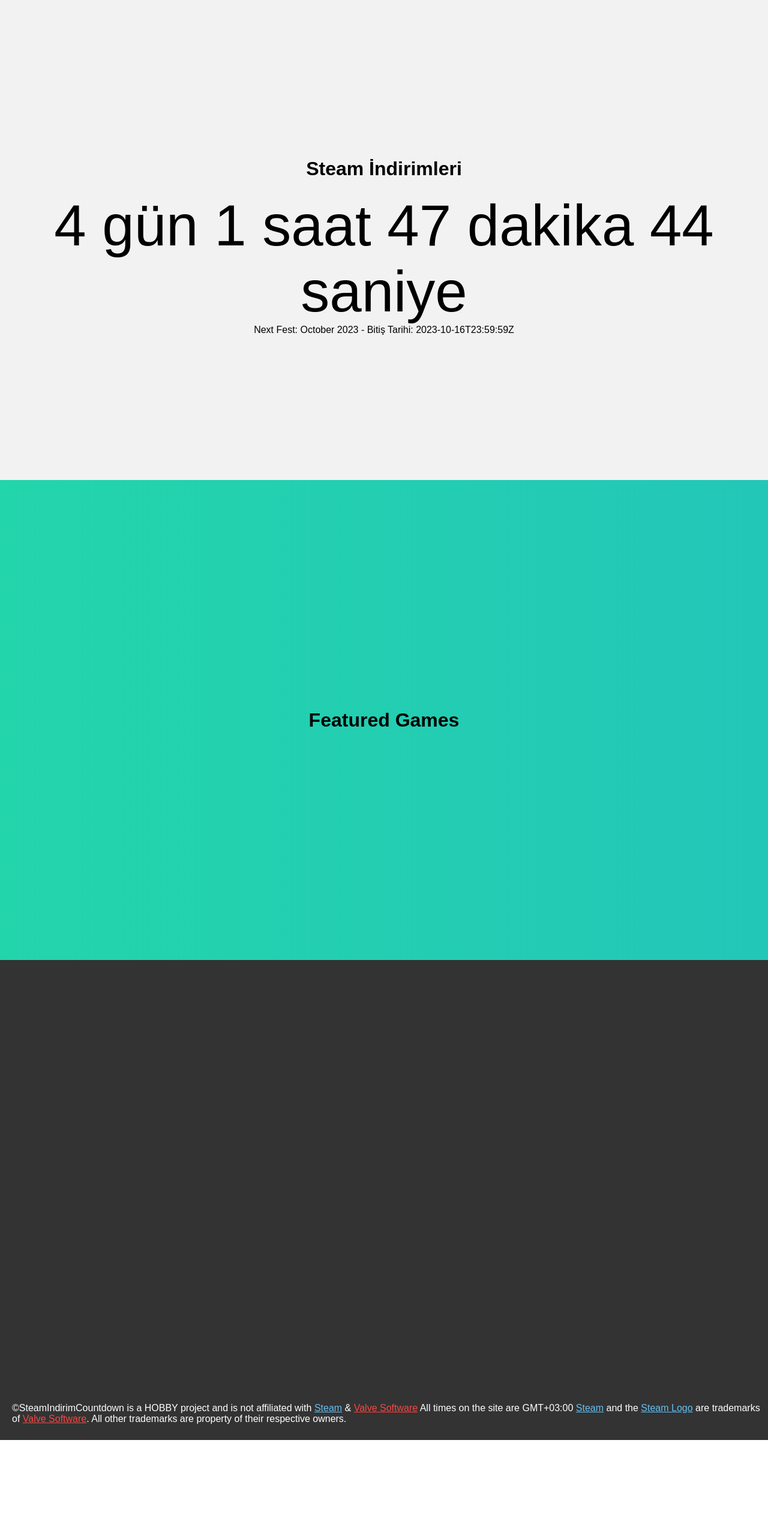
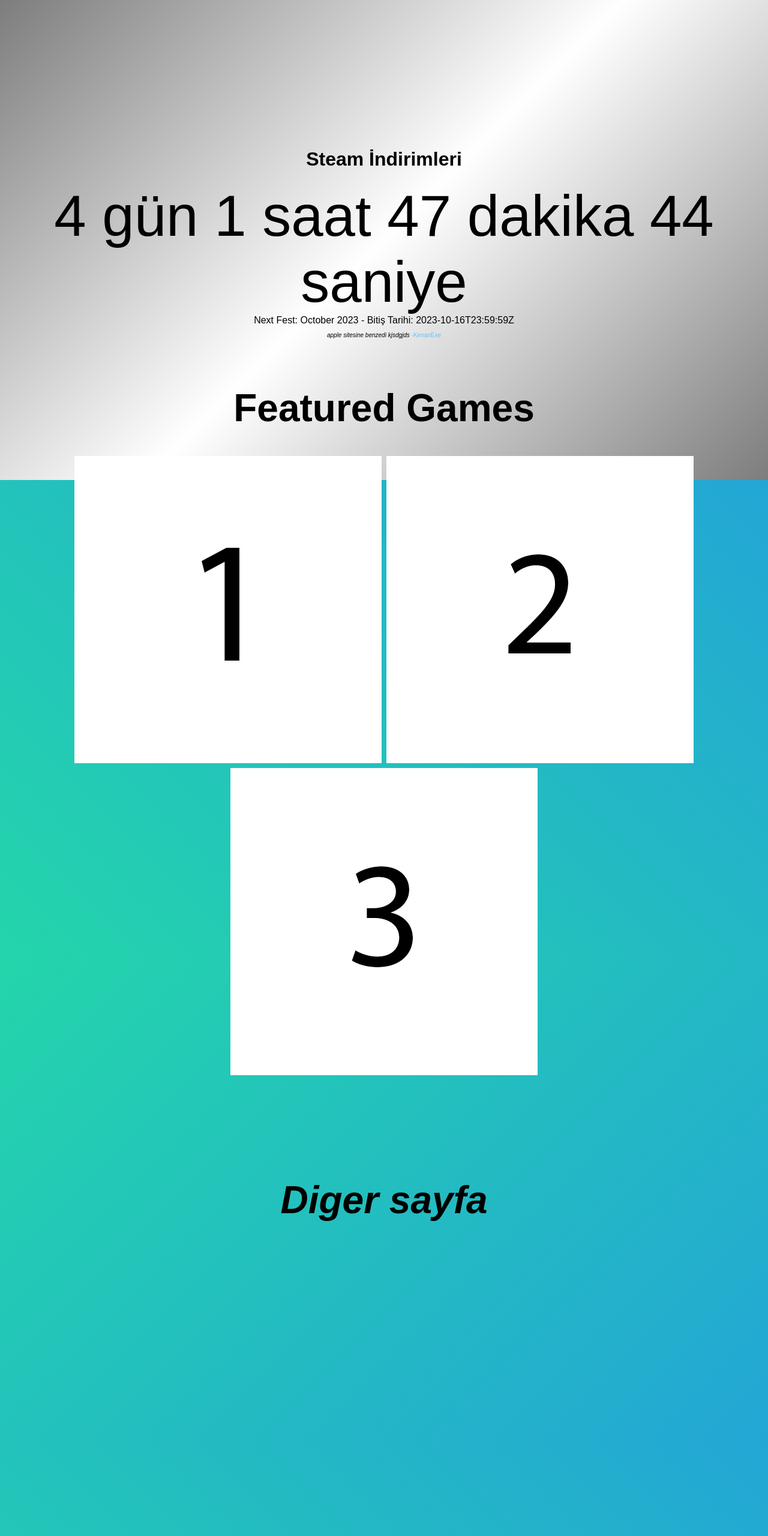
Before and after one commit to bayeggex/SteamSalesCountDown.github.io, a plain HTML site: page Main.html in a window 1280 px wide. Shown: the top 2560 px of the page at 60% size. Before the commit the page ends 2400 px from the top, so only its background shows below. Drawn offline with Linux system fonts and the light colour scheme.

Commit message:
Ufak bir yama
Bazı görsel değişiklikler ve optimize edildi.
Görseller eklendi (deneysel)

```diff
--- a/Main.html
+++ b/Main.html
@@ -6,33 +6,75 @@
     <title>Steam İndirim Countdown</title>
     <link rel="stylesheet" href="aga.css">
 </head>
-
 <body>
 
     <div class="section" id="section1">
         <div class="countdown">
             <h1>Steam İndirimleri</h1>
-            <div id="timer"></div>
+            <div id="timer"><h1 style="font-size: 5rem ; font-style: italic;">Timer Loading...</h1></div>
             <div id="timer_background"></div>
-            <div id="indirimBilgisi"></div>
+            <div id="indirimBilgisi">Info Loading...</div>
+        <p style="font-style: italic; font-size: 10px ;">apple sitesine benzedi kjsdgjds <a class="steam-link" style="font-style: normal">-KenanExe</a></p>
         </div>
     </div>
 
-    <div class="section gradient-background" id="section2">
-        <h1>Featured Games</h1>
 
 
+
+
+
+    <div class="section gradient-background" id="section5">
+        <h1>Featured Games</h1>
+            <div id="img">
+                 <img src="Images/one.png">
+                 <img src="Images/two.png">
+                 <img src="Images/three.png">
+                </div>
+            </div>
     </div>
+
+
+
+
+
+    <div class="section gradient-background" id="section4" >
+        <h1 style="font-style: italic;" >Diger sayfa</h1>
+    </div>
+
+
+
+
+    <div class="section gradient-background" id="section5" >
+        <h1 style="font-style: italic;" >Diger sayfa 2</h1>
+    </div>
+
+
+
+
 
     <div class="section" id="section3">
         <div class="content">
             <p>1</p>
         </div>
+        <h1>bura niye boş aq</h1>
+        <p style="font-style: italic; font-size: 10px ;">düşündümde buraya ne koyacaz aw <a class="steam-link" style="font-style: normal">-KenanExe</a></p>
+
+
+
+
+
+
 
         <div class="copyright">
             <p>©SteamIndirimCountdown is a HOBBY project and is not affiliated with <a href="https://store.steampowered.com/" target="_blank" class="steam-link">Steam</a> & <a href="https://www.valvesoftware.com/" target="_blank" class="valve-link">Valve Software</a> All times on the site are GMT+03:00 <a href="https://store.steampowered.com/" target="_blank" class="steam-link">Steam</a> and the <a href="https://partner.steamgames.com/doc/marketing/branding" target="_blank" class="steam-link">Steam Logo</a> are trademarks of <a href="https://www.valvesoftware.com/" target="_blank" class="valve-link">Valve Software</a>. All other trademarks are property of their respective owners.</p>
+            <p style="font-style: italic; font-size: 10px ;">donunuza kadar almıyoruz işte anlayın dava açma abi <a class="steam-link" style="font-style: normal">-KenanExe</a></p>
         </div>
     </div>
+
+
+
+
+
 
     <script src="pro.js"></script>
 </body>
--- a/aga.css
+++ b/aga.css
@@ -3,14 +3,22 @@
     padding: 0;
     font-family: 'Arial', sans-serif;
 }
-.Ilk {
-    display: flex;
-    flex-direction: column; /* İçeriği dikeyde hizalamak için gerekli */
+/*
+eğer img bulunamaz ise bu gelsin ( img bulunamadı gibi )
+vede şey bunlar fazla büyük nasıl küçülcez? 3 ders bunla uğraştım
 
-    align-items: center; /* Yatayda ortala */
-    margin-top: 5rem; /* 10 piksel aşağıda */
-    height: calc(100vh - 10px); /* Ekstra 10 piksellik boşluk bırak */
+:default image{
+
 }
+*/
+
+#img{
+    image-rendering: auto;
+}
+
+
+
+
 .section {
     height: 100vh;
     display: flex;
@@ -21,11 +29,13 @@
 }
 
 #section1 {
-    background-color: #f2f2f2;
+    background: linear-gradient(-45deg, #7d7d7d, #ffffff,#7d7d7d);
+    background-size: auto;
+
 }
 
 .countdown {
-    padding: 20px;
+    padding: 2em;
 }
 
 #timer {
@@ -44,18 +54,32 @@
     left: 0;
     z-index: -1;
 }
-
 #section2 {
     background: linear-gradient(-45deg, #ee7752, #e73c7e, #23a6d5, #23d5ab);
     background-size: 1000% 1%;
+    flex-direction: row;
     animation: gradient 15s ease infinite;
 }
+
 
 #section3 {
     background-color: #333;
     color: #fff;
     position: relative;
 }
+
+#section4 {
+    font-size: 2em;
+    background: linear-gradient(-45deg, #23a6d5, #23d5ab);
+    background-size: auto;
+}
+
+#section5 {
+    font-size: 2em;
+    background: linear-gradient(-135deg, #23a6d5, #23d5ab);
+    background-size: auto;
+}
+
 
 .content {
     padding: 20px;
@@ -71,6 +95,11 @@
     color: #fff;
     padding: 10px;
 }
+
+.img{
+   border-radius: 1cap;
+}
+
 
 .loading-screen {
     display: flex;
--- a/pro.js
+++ b/pro.js
@@ -25,7 +25,7 @@
             document.getElementById('indirimBilgisi').innerHTML = `${simdikiIndirim.bilgi} - Bitiş Tarihi: ${simdikiIndirim.bitis}`;
 
 
-            if (kalanSure < 5){
+            if (kalanSure < 8){
                 clearInterval(interval)
                 document.getElementById("timer").innerHTML = "indirimlerin başlamasına çok az kaldı!✌️"
             }
```
Also changed, not shown: Images/one.png (added), Images/three.png (added), Images/two.png (added), anyimg.png (added).
